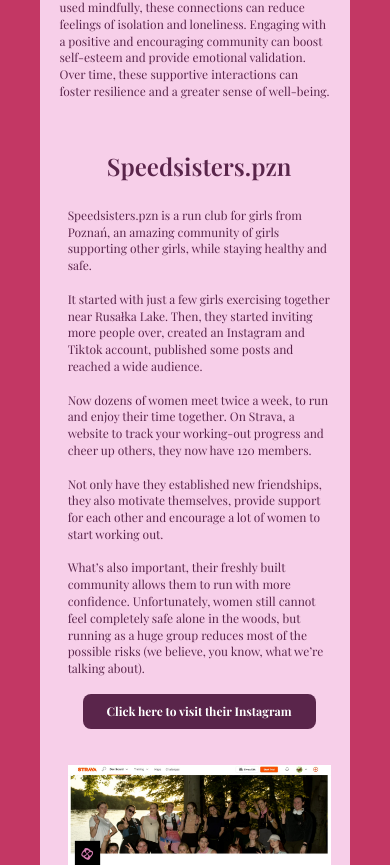
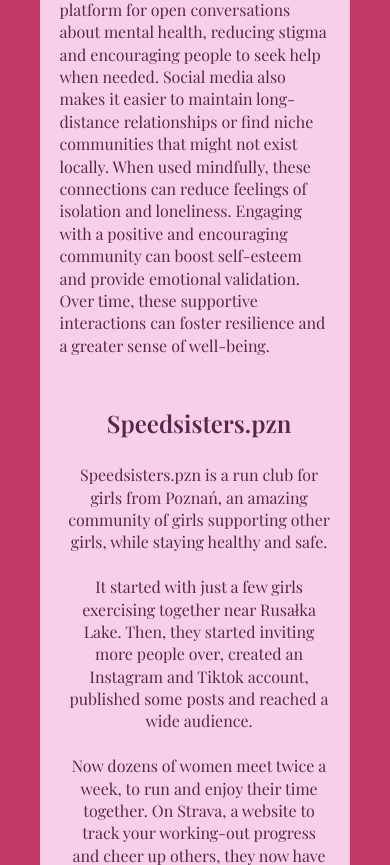
Before and after one commit to Xelo04/Mindful-Media, a React (Vite) app: page / in a window 390 px wide. Shown: the part 1699-2564 px from the top of the page. Built offline with nearby package versions, Linux system fonts and the light colour scheme; a web font is replaced by a local one.

Commit message:
Center align example description text and adjust font size for better readability on smaller screens

```diff
--- a/src/components/tabbed-panel/tabbedPanel.scss
+++ b/src/components/tabbed-panel/tabbedPanel.scss
@@ -180,6 +180,7 @@
         .example-description {
           padding-left: 0;
           padding-right: 0;
+          text-align: center;
         }
       }
       #speedsisters {
@@ -202,7 +203,7 @@
     }
     @media (max-width: 650px) {
       p {
-        font-size: 0.75rem;
+        font-size: 1rem;
       }
       .example {
         .link-buttons {
```
